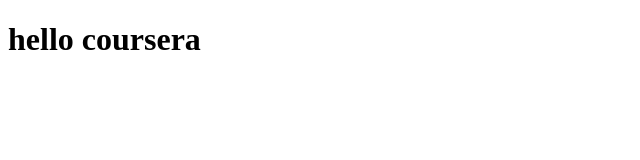
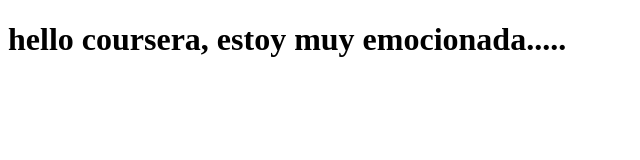
Before and after one commit to Carolina613-ec/coursera-test, a plain HTML site: page site/index.html in a window 1280 px wide. Shown: the whole page, without its empty margins (0-640 px from the left). Drawn offline with Linux system fonts and the light colour scheme.

Commit message:
nuevo cambiooooo

```diff
--- a/site/index.html
+++ b/site/index.html
@@ -6,6 +6,6 @@
 	<title>Hello Coursera</title>
 </head>
 <body>
-<h1>hello coursera</h1>
+<h1>hello coursera, estoy muy emocionada.....</h1>
 </body>
 </html>
```
